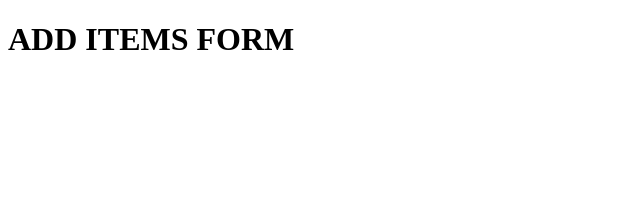
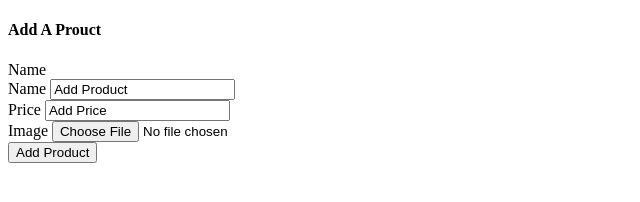
Before and after one commit to xconnor9896/s1-capstone, a website: page public/Pages/addItem.html in a window 1280 px wide. Shown: the whole page, without its empty margins (0-640 px from the left). Drawn offline with nearby package versions, Linux system fonts and the light colour scheme.

Commit message:
did a little bit of addItem.html

```diff
--- a/public/Pages/addItem.html
+++ b/public/Pages/addItem.html
@@ -1,12 +1,43 @@
 <!DOCTYPE html>
 <html lang="en">
+
 <head>
     <meta charset="UTF-8">
     <meta http-equiv="X-UA-Compatible" content="IE=edge">
     <meta name="viewport" content="width=device-width, initial-scale=1.0">
-    <title>Document</title>
+    <title>Add a Product</title>
 </head>
+
 <body>
-    <h1>ADD ITEMS FORM</h1>
+    <form class="form file-form">
+        <h4>Add A Prouct</h4>
+        <label for="name">Name</label>
+
+        <div class="form-row">
+            <label for="name">Name</label>
+            <input type="text" id="name" class='form-input' value="Add Product">
+        </div>
+
+        <div class="form-row">
+            <label for="name">Price</label>
+            <input type="text" id="price" class='form-input' value="Add Price">
+        </div>
+
+        <div class="form-row">
+            <label for="image">Image</label>
+            <input id='image' type='file' class='form-input' accept='image/*'>
+        </div>
+
+        <button class="btn btn-block" type='submit'>Add Product</button>
+
+    </form>
+    <section class="container"></section>
+
+    <script src="https://cdnjs.cloudflare.com/ajax/libs/axios/0.24.0/axios.min.js"
+        integrity="sha512-u9akINsQsAkG9xjc1cnGF4zw5TFDwkxuc9vUp5dltDWYCSmyd0meygbvgXrlc/z7/o4a19Fb5V0OUE58J7dcyw=="
+        crossorigin="anonymous" referrerpolicy="no-referrer"></script>
+    <script src="./script.js"></script>
+
 </body>
+
 </html>
```
Also changed, not shown: public/script.js (added).
